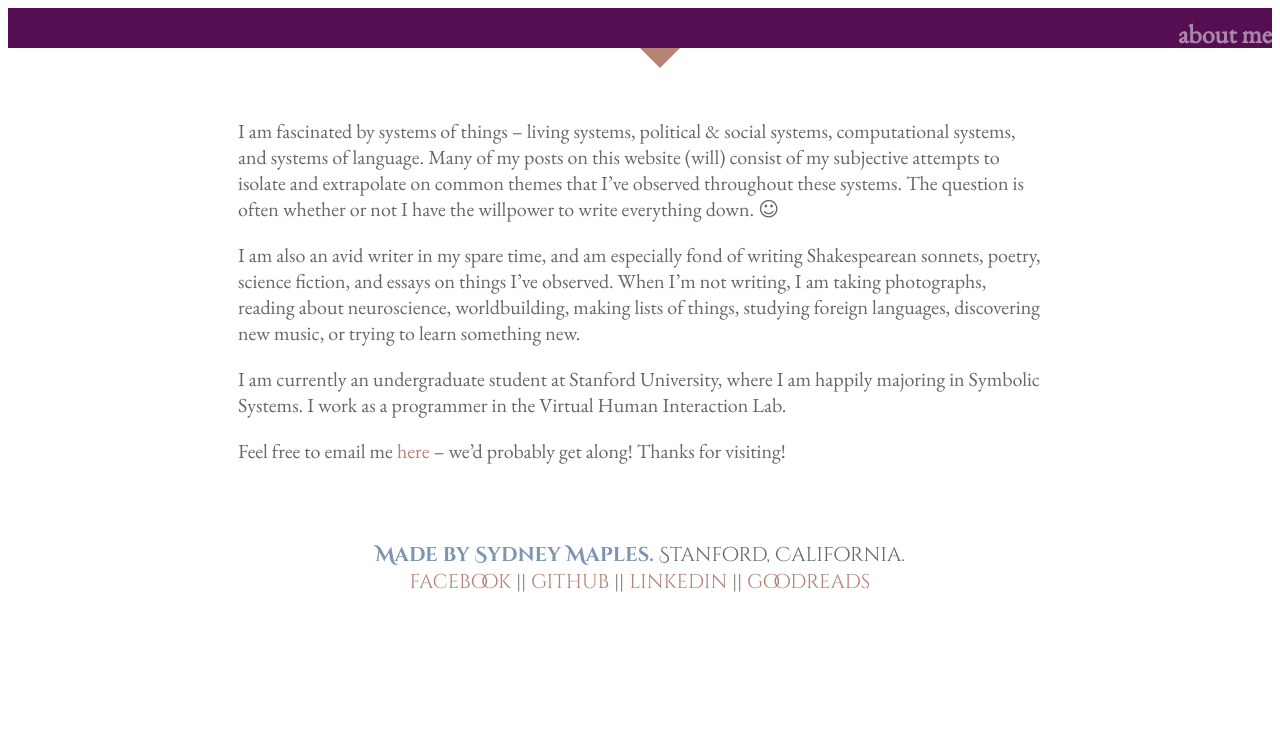
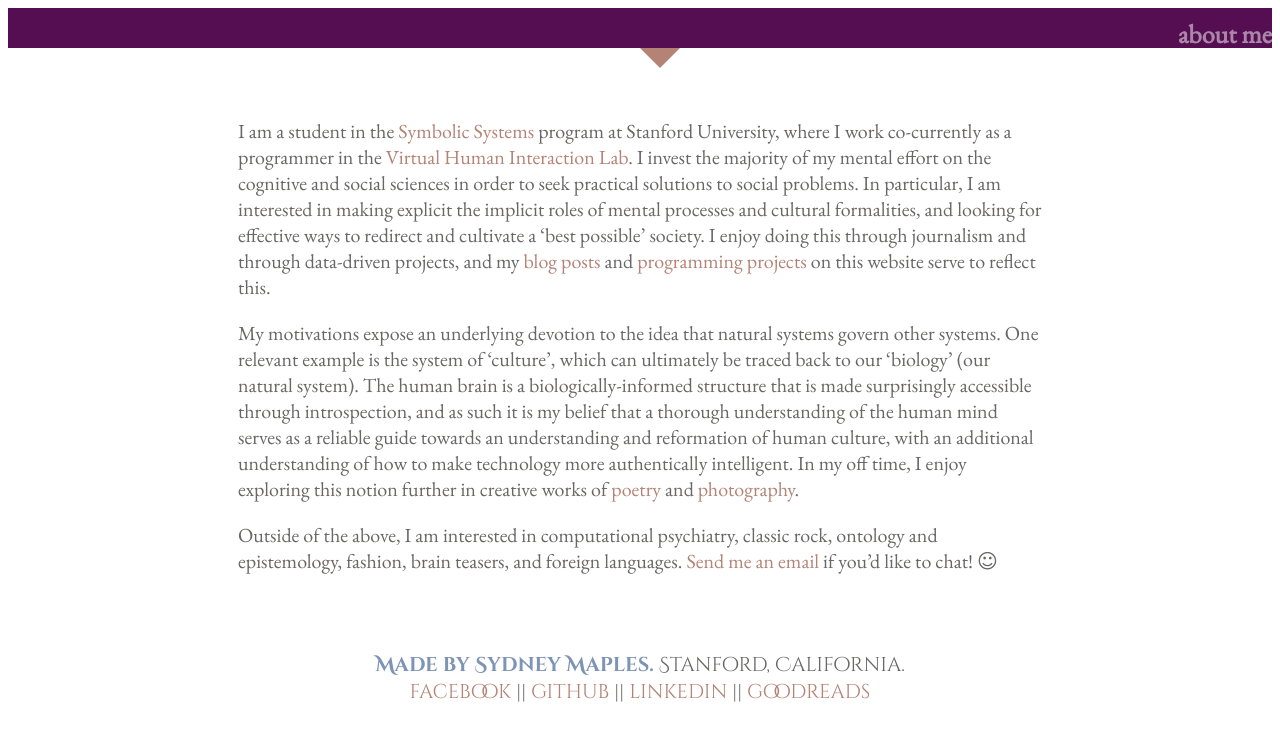
Before and after one commit to squidnee/squidnee.github.io, a Jekyll site: the page built from about.md, in a window 1280 px wide. Shown: the top 741 px of the page. Built offline with Jekyll 4.4.1, drawn with Linux system fonts in a browser that asks for light colours; some web fonts are replaced.

Commit message:
making about more relevant

```diff
--- a/about.md
+++ b/about.md
@@ -3,10 +3,8 @@ layout: default
 title: about me
 ---
 
-I am fascinated by systems of things – living systems, political & social systems, computational systems, and systems of language. Many of my posts on this website (will) consist of my subjective attempts to isolate and extrapolate on common themes that I’ve observed throughout these systems. The question is often whether or not I have the willpower to write everything down. ☺
+I am a student in the [Symbolic Systems](https://symsys.stanford.edu/ssp_description) program at Stanford University, where I work co-currently as a programmer in the [Virtual Human Interaction Lab](https://vhil.stanford.edu/mission/). I invest the majority of my mental effort on the cognitive and social sciences in order to seek practical solutions to social problems. In particular, I am interested in making explicit the implicit roles of mental processes and cultural formalities, and looking for effective ways to redirect and cultivate a ‘best possible’ society. I enjoy doing this through journalism and through data-driven projects, and my [blog posts](http://sydneymaples.com/archives.html) and [programming projects](http://sydneymaples.com/projects.html) on this website serve to reflect this.
 
-I am also an avid writer in my spare time, and am especially fond of writing Shakespearean sonnets, poetry, science fiction, and essays on things I've observed. When I’m not writing, I am taking photographs, reading about neuroscience, worldbuilding, making lists of things, studying foreign languages, discovering new music, or trying to learn something new.
+My motivations expose an underlying devotion to the idea that natural systems govern other systems. One relevant example is the system of ‘culture’, which can ultimately be traced back to our ‘biology’ (our natural system). The human brain is a biologically-informed structure that is made surprisingly accessible through introspection, and as such it is my belief that a thorough understanding of the human mind serves as a reliable guide towards an understanding and reformation of human culture, with an additional understanding of how to make technology more authentically intelligent. In my off time, I enjoy exploring this notion further in creative works of [poetry](http://sydneymaples.com/poems.html) and [photography](http://sydneymaples.com/photography.html).
 
-I am currently an undergraduate student at Stanford University, where I am happily majoring in Symbolic Systems. I work as a programmer in the Virtual Human Interaction Lab.
-
-Feel free to email me [here](mailto:smaples@stanford.edu) – we’d probably get along! Thanks for visiting!
+Outside of the above, I am interested in computational psychiatry, classic rock, ontology and epistemology, fashion, brain teasers, and foreign languages. [Send me an email](mailto:smaples@stanford.edu) if you’d like to chat! ☺
```
